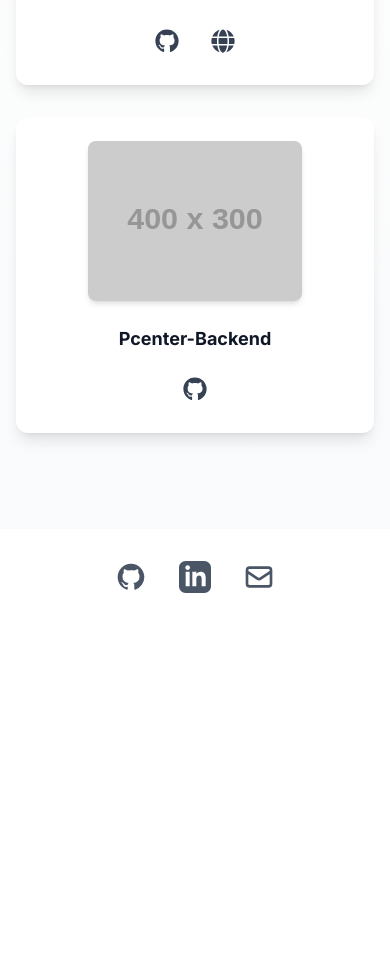
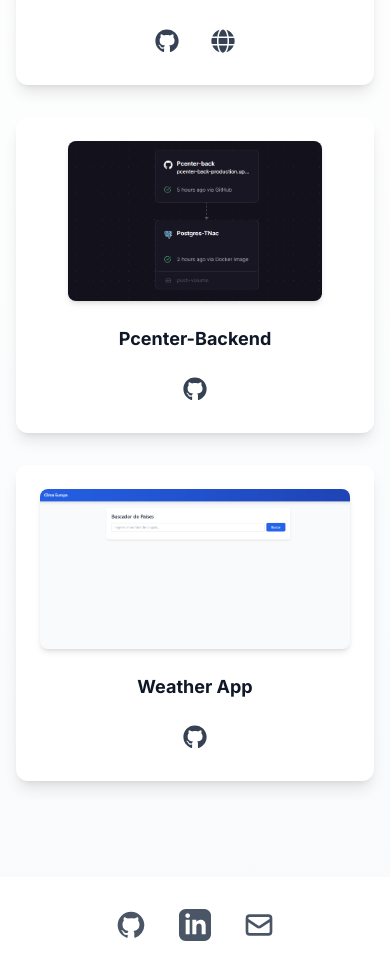
Before and after one commit to NxtZeus/Portfolio, a Next.js app: page / in a window 390 px wide. Shown: the part 5548-6521 px from the top of the page. Before the commit the page ends 6173 px from the top, so only its background shows below. Built offline with nearby package versions, Linux system fonts and the light colour scheme.

Commit message:
proyecto weather - responsive proyectos

```diff
--- a/app/components/Projects.tsx
+++ b/app/components/Projects.tsx
@@ -20,8 +20,13 @@ const projects: Project[] = [
   {
     name: 'Pcenter-Backend',
     githubUrl: 'https://github.com/NxtZeus/Pcenter-back',
-    image: '',
+    image: 'images/Pcenter-back.png',
   },
+  {
+    name: 'Weather App',
+    githubUrl: 'https://github.com/NxtZeus/weather-api-app',
+    image: 'images/weather-app.png',
+  }
 ];
 
 export default function Projects() {
@@ -34,7 +39,7 @@ export default function Projects() {
           </h2>
         </div>
         <div>
-          <div className="flex flex-wrap justify-center gap-x-8 gap-y-8 mx-auto max-w-5xl">
+          <div className="flex flex-wrap justify-center gap-x-8 gap-y-8 mx-auto max-w-7xl">
             {projects.map((project) => {
               const imageUrl = project.image && project.image.trim() !== ''
                 ? project.image
@@ -42,7 +47,7 @@ export default function Projects() {
               return (
                 <div
                   key={project.name}
-                  className="bg-white dark:bg-gray-800 rounded-xl shadow-lg overflow-hidden transition-all duration-300 flex flex-col items-center p-6 w-full sm:w-[340px] hover:scale-105 hover:ring-2 hover:ring-blue-600 hover:ring-offset-2 hover:ring-offset-white dark:hover:ring-purple-600 dark:hover:ring-offset-gray-900"
+                  className="bg-white dark:bg-gray-800 rounded-xl shadow-lg overflow-hidden transition-all duration-300 flex flex-col items-center p-6 w-full sm:w-[48%] lg:w-[31%] max-w-[400px] box-border hover:scale-105 hover:ring-2 hover:ring-blue-600 hover:ring-offset-2 hover:ring-offset-white dark:hover:ring-purple-600 dark:hover:ring-offset-gray-900"
                 >
                   <div className="w-full flex justify-center mb-6">
                     <img
```
Also changed, not shown: public/images/Pcenter-back.png (added), public/images/weather-app.png (added).
